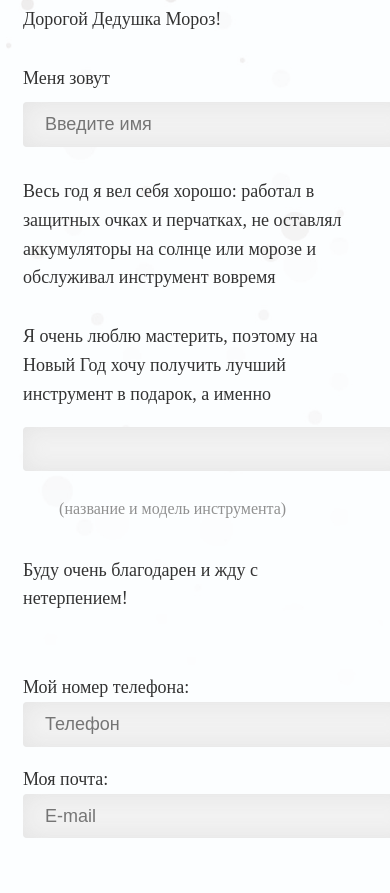
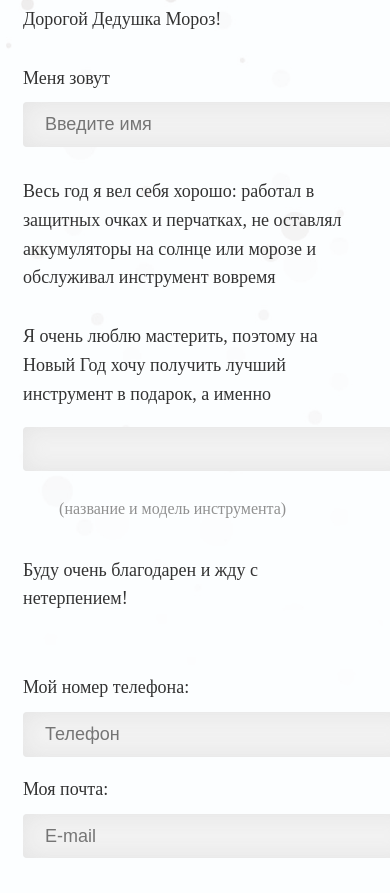
Before and after one commit to dima-kulikov/DM-merry-christmas, a website: page src/index.html in a window 390 px wide. Shown: the part 207-1100 px from the top of the page. Drawn offline with nearby package versions, Linux system fonts and the light colour scheme; files that its build step writes are made by us from their sources.

Commit message:
ssa
asas

```diff
--- a/src/sass/styles.scss
+++ b/src/sass/styles.scss
@@ -1,13 +1,13 @@
 body {
   background-color: #fcfeff;
-  background-image: url(/images/body-bg.png);
+  background-image: url(../images/body-bg.png);
   background-repeat: no-repeat;
   // background-position: center;
 }
 .tree {
   // outline: 1px solid red;
   height: 109px;
-  background-image: url(/images/head-tree-1.png);
+  background-image: url(../images/head-tree-1.png);
   background-repeat: repeat-x;
   background-position: center;
   background-size: contain;
@@ -92,9 +92,19 @@ body {
     }
     .text-7 {
       margin-right: 24px;
+      @media only screen and (max-width: 650px) {
+        margin-right: 0px;
+        margin-bottom: 10px;
+        display: block;
+      }
     }
     .text-8 {
       margin-right: 153px;
+      @media only screen and (max-width: 650px) {
+        margin-right: 0px;
+        margin-bottom: 10px;
+        display: block;
+      }
     }
     .decoration {
       background: #f2f2f2;
@@ -156,7 +166,7 @@ body {
 .bottom-tree {
   width: 100%;
   height: 620px;
-  background-image: url(/images/bottom-tree.png);
+  background-image: url(../images/bottom-tree.png);
   margin-top: -380px;
   background-repeat: no-repeat;
   background-size: contain;
```
Also changed, not shown: build/css/styles.css.
